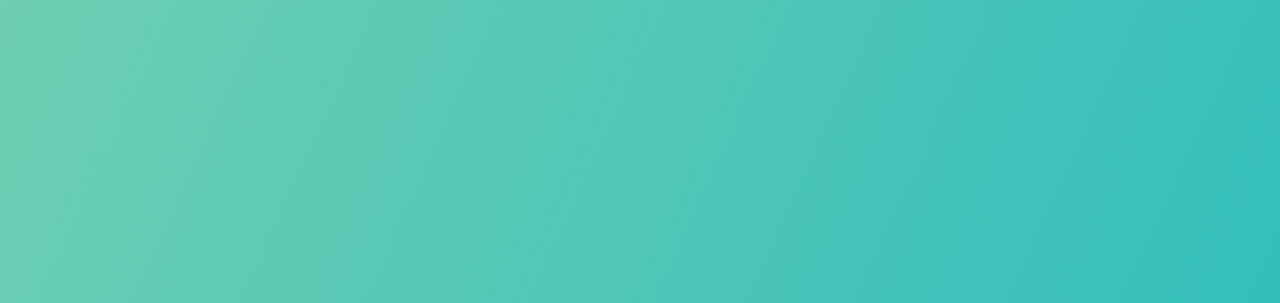
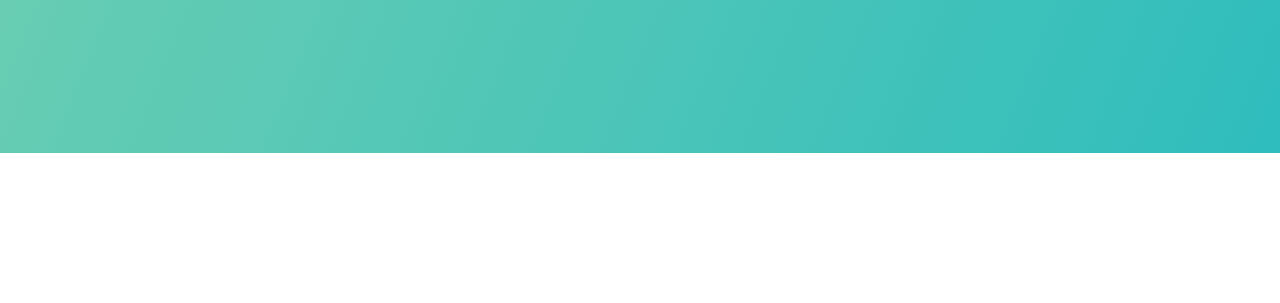
Before and after one commit to Yusif-Bayramov/tezqazan2, a website: page index.html in a window 1280 px wide. Shown: the part 647-950 px from the top of the page. After the commit the page ends 800 px from the top, so only its background shows below. Drawn offline with nearby package versions, Linux system fonts and the light colour scheme.

Commit message:
body edit

```diff
--- a/scss/headerContent.scss
+++ b/scss/headerContent.scss
@@ -1,10 +1,7 @@
 body {
-    background-image: url(../img/BG.jpg);
-    background-position: center;
-    background-size: cover;
-    background-repeat: no-repeat;
-    width: 100%;
-    height: 830px;
+    background: rgb(115, 208, 177);
+    background: linear-gradient(112deg, rgba(115, 208, 177, 1) 0%, rgba(47, 189, 189, 1) 100%);
+    background-attachment: fixed;
 }
 
 #header-content {
```
Also changed, not shown: css/main.css.
